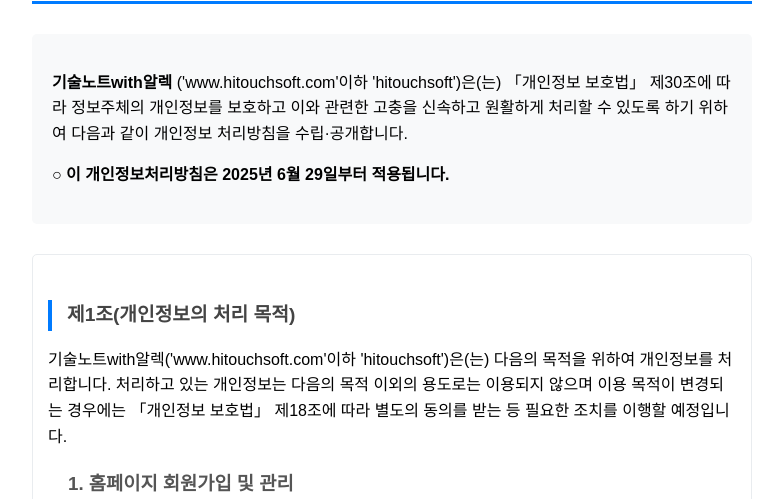
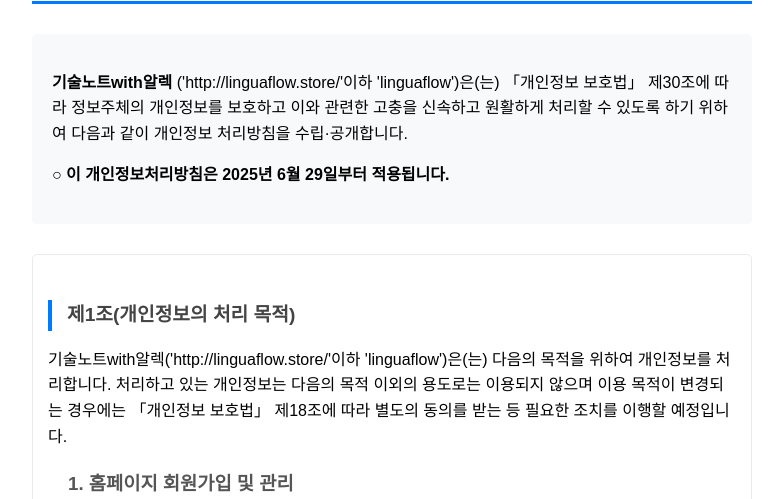
Before and after one commit to LinguaFlow/linguas-policy, a plain HTML site: page index.html in a window 1280 px wide. Shown: the part 152-651 px from the top of the page, without its empty margins (248-1031 px from the left). Drawn offline with Linux system fonts and the light colour scheme.

Commit message:
개인정보 처리방침 HTML 파일 업데이트

```diff
--- a/index.html
+++ b/index.html
@@ -87,13 +87,13 @@
         <h1>개인정보 처리방침</h1>
 
         <div class="intro">
-            <p><strong>기술노트with알렉</strong> ('www.hitouchsoft.com'이하 'hitouchsoft')은(는) 「개인정보 보호법」 제30조에 따라 정보주체의 개인정보를 보호하고 이와 관련한 고충을 신속하고 원활하게 처리할 수 있도록 하기 위하여 다음과 같이 개인정보 처리방침을 수립·공개합니다.</p>
+            <p><strong>기술노트with알렉</strong> ('http://linguaflow.store/'이하 'linguaflow')은(는) 「개인정보 보호법」 제30조에 따라 정보주체의 개인정보를 보호하고 이와 관련한 고충을 신속하고 원활하게 처리할 수 있도록 하기 위하여 다음과 같이 개인정보 처리방침을 수립·공개합니다.</p>
             <p><strong>○ 이 개인정보처리방침은 2025년 6월 29일부터 적용됩니다.</strong></p>
         </div>
 
         <div class="section">
             <h2>제1조(개인정보의 처리 목적)</h2>
-            <p>기술노트with알렉('www.hitouchsoft.com'이하 'hitouchsoft')은(는) 다음의 목적을 위하여 개인정보를 처리합니다. 처리하고 있는 개인정보는 다음의 목적 이외의 용도로는 이용되지 않으며 이용 목적이 변경되는 경우에는 「개인정보 보호법」 제18조에 따라 별도의 동의를 받는 등 필요한 조치를 이행할 예정입니다.</p>
+            <p>기술노트with알렉('http://linguaflow.store/'이하 'linguaflow')은(는) 다음의 목적을 위하여 개인정보를 처리합니다. 처리하고 있는 개인정보는 다음의 목적 이외의 용도로는 이용되지 않으며 이용 목적이 변경되는 경우에는 「개인정보 보호법」 제18조에 따라 별도의 동의를 받는 등 필요한 조치를 이행할 예정입니다.</p>
 
             <div class="subsection">
                 <h3>1. 홈페이지 회원가입 및 관리</h3>
```
